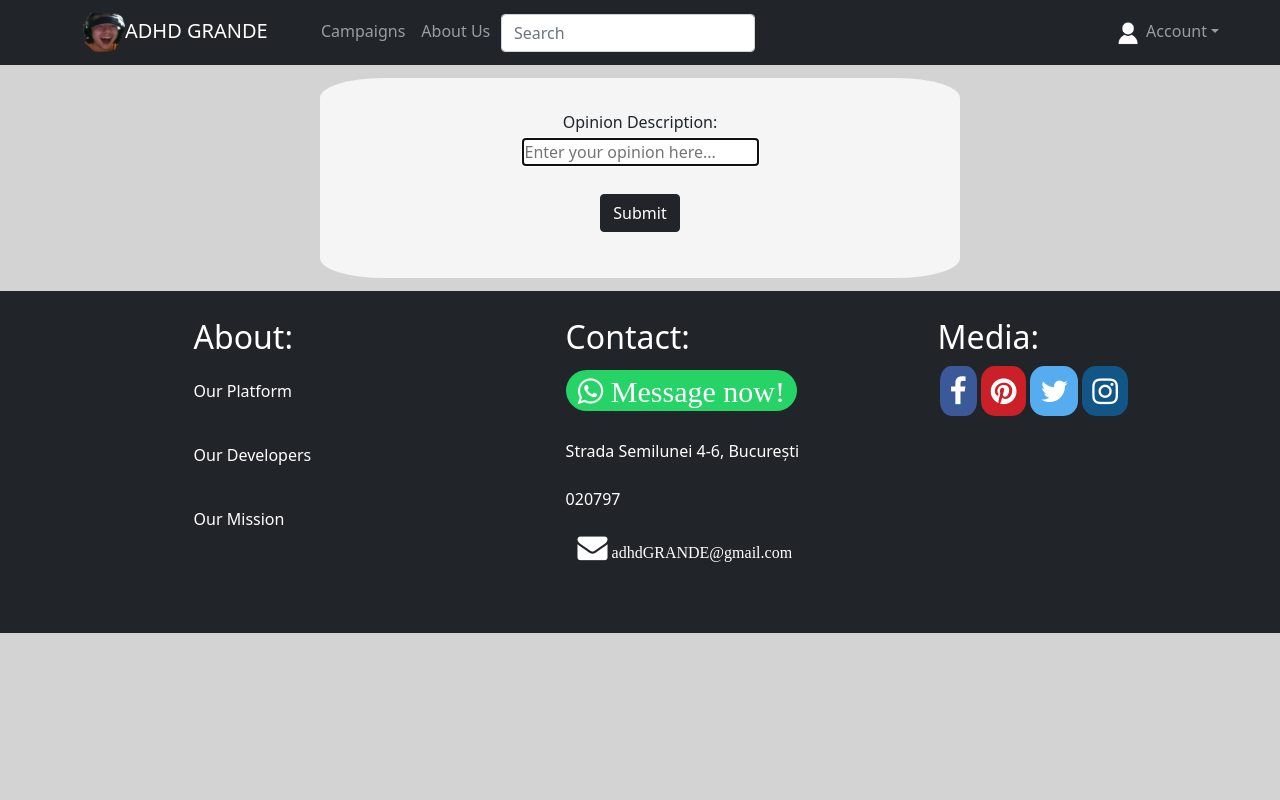
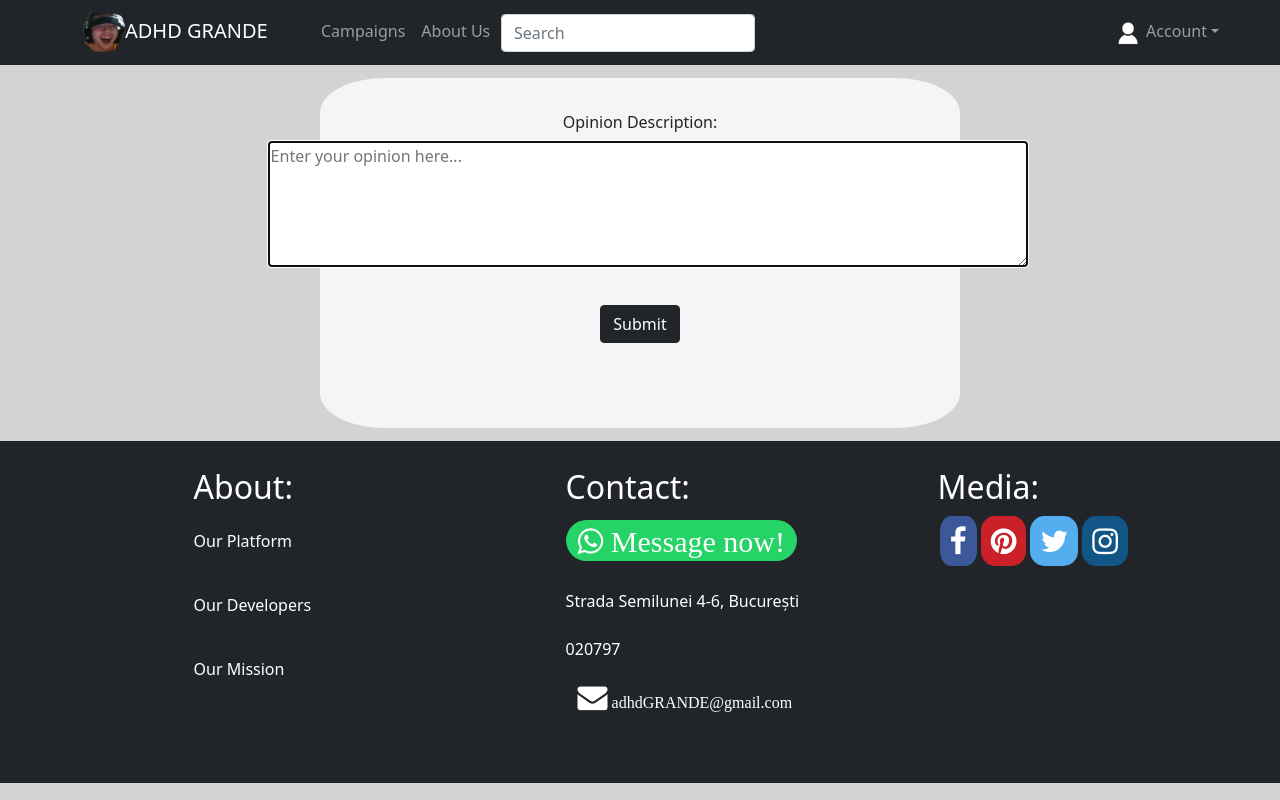
Before and after one commit to Valentin-Alexandru0099/ADHD-Grande, a React (Create React App) app in the folder client/: page /campaigns/campaign/1/add-opinion in a window 1280 px wide. Built offline with nearby package versions, Linux system fonts and the light colour scheme.

Commit message:
opinion form validation added

```diff
--- a/client/src/opinion/opinionForm.css
+++ b/client/src/opinion/opinionForm.css
@@ -1,23 +1,28 @@
-div.opinion-form-workspace{
+div.opinion-form-workspace {
     margin: 1%;
     background-color: whitesmoke;
     width: 50%;
     margin-left: 25%;
     text-align: center;
-    height: 200px;
+    height: 350px;
     border-radius: 10%;
 }
 
-input{
-    margin:1%
+input {
+    margin: 1%
 }
 
-form.opinion-form{
+form.opinion-form {
     display: flex;
     flex-direction: column;
     align-items: center;
 }
 
-form.opinion-form label{
+form.opinion-form label {
     margin-top: 5%;
 }
+
+div.opinion-warning {
+    color: red;
+    display: none;
+}
--- a/client/src/opinion/opinionForm.js
+++ b/client/src/opinion/opinionForm.js
@@ -11,6 +11,7 @@ export default function OpinionForm() {
     const { id } = useParams();
 
     async function addOpinion() {
+        if (validateSubmit(document.getElementById("description"))) {
             const description = document.getElementById("description").value;
             await axios.post(BASE_API_URL + "opinions/add-opinion/" + id, {
                 "description": description
@@ -18,15 +19,49 @@ export default function OpinionForm() {
                 .then((response) => {
                     console.log(response);
                 })
-            .finally(navigate("/campaigns/campaign/"+id));
+                .finally(navigate("/campaigns/campaign/" + id));
+        }
+    };
+
+    function validateField(field) {
+        if (field.value.length <= 3){
+            field.style = "boder: solid 1px red;"
+            field.parentNode.parentNode.children[1].innerText = "Minimun 4 chars!";
+            field.parentNode.parentNode.children[1].style = "display: block;";
+    }else{
+        field.style = "boder: solid 1px black;"
+            field.parentNode.parentNode.children[1].style = "display: none;";
+    }
+}
+
+    function validateSubmit(field){
+        if (field.value.length <= 3){
+            field.style = "boder: solid 1px red;"
+            field.parentNode.parentNode.children[1].innerText = "*Required to proceed!";
+            field.parentNode.parentNode.children[1].style = "display: block;";
+            return false;
+        }else{
+            return true;
+        };
     };
 
     return (
         <div className="opinion-form-workspace">
             <form className="opinion-form">
                 <label>Opinion Description:
-                    <input id="description" type="text" placeholder="Enter your opinion here..." required autoFocus />
-                </label><br />
+                    <textarea
+                        rows="5"
+                        cols="80"
+                        onChange={() => { validateField(document.querySelector("#description")) }}
+                        id="description"
+                        type="text"
+                        placeholder="Enter your opinion here..."
+                        required
+                        autoFocus >
+                    </textarea>
+                </label>
+                <div className="opinion-warning"></div><br />
+
                 <Button variant="dark" onClick={addOpinion}>
                     Submit
                 </Button>
```
Lines whose indentation alone changed are shown as unchanged.
